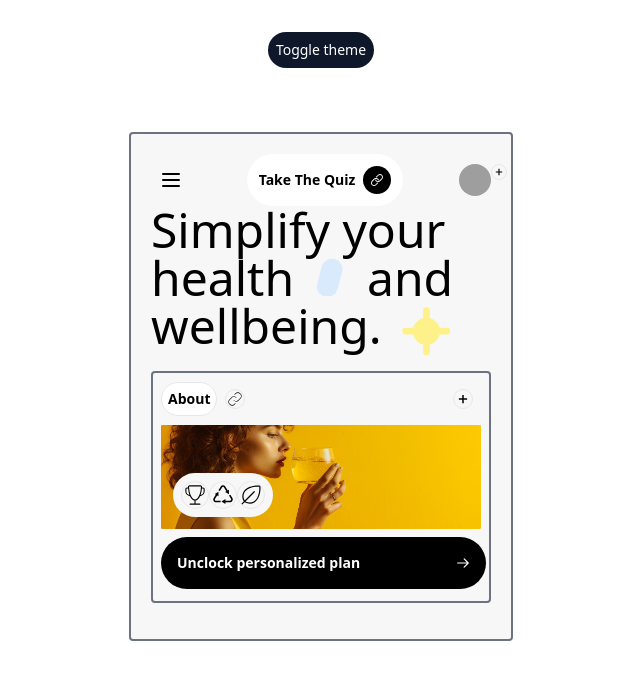
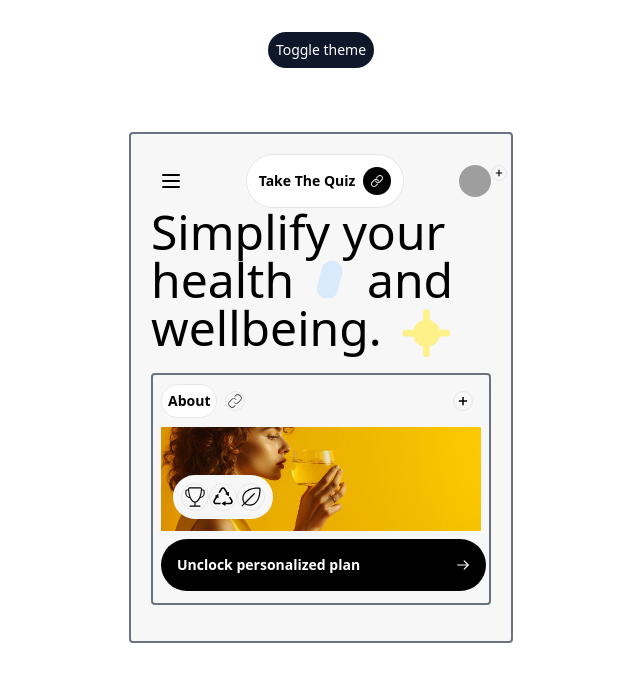
Before and after one commit to MaximeBritto/EvalModule, a website: page index.html in a window 1280 px wide. Shown: the whole page, without its empty margins (319-959 px from the left). Drawn offline with Linux system fonts and the light colour scheme; grey boxes are pictures that could not be loaded.

Commit message:
c'est encore moi...

```diff
--- a/index.html
+++ b/index.html
@@ -29,7 +29,7 @@
                                 <path d="M4 6L20 6" stroke="currentColor" stroke-width="2" stroke-linecap="round" />
                             </svg>
                         </div>
-                        <div class="bg-whiteBg-200 dark:bg-blackBg dark:border dark:border-solid dark:rounded-full p-3 rounded-full">
+                        <div class="bg-whiteBg-200 border border-solid dark:bg-blackBg dark:border dark:border-solid dark:rounded-full p-3 rounded-full">
                             <div class="flex items-center space-x-2">
                                 <p class="font-bold">Take The Quiz</p>
                                 <div class="bg-black dark:bg-whiteBg-100 p-2 rounded-btnRadius">
```
